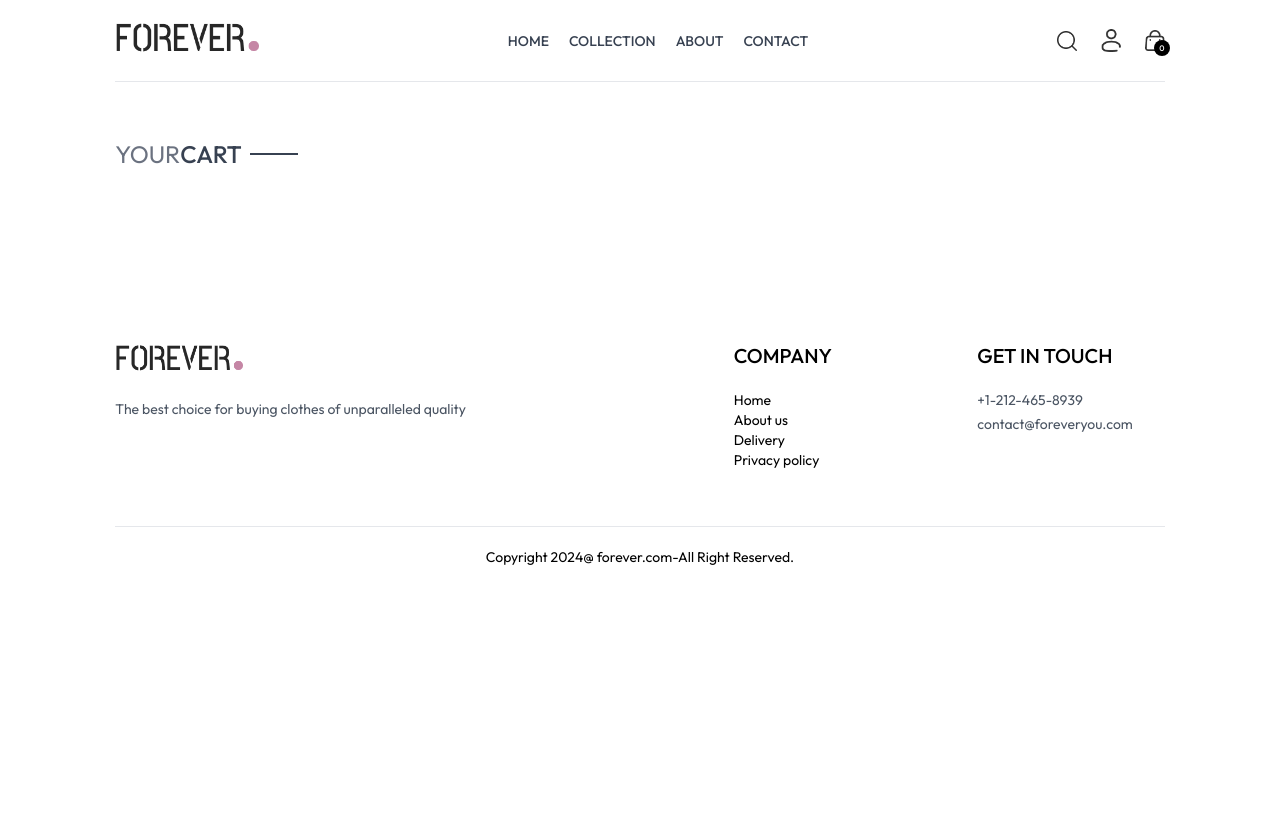
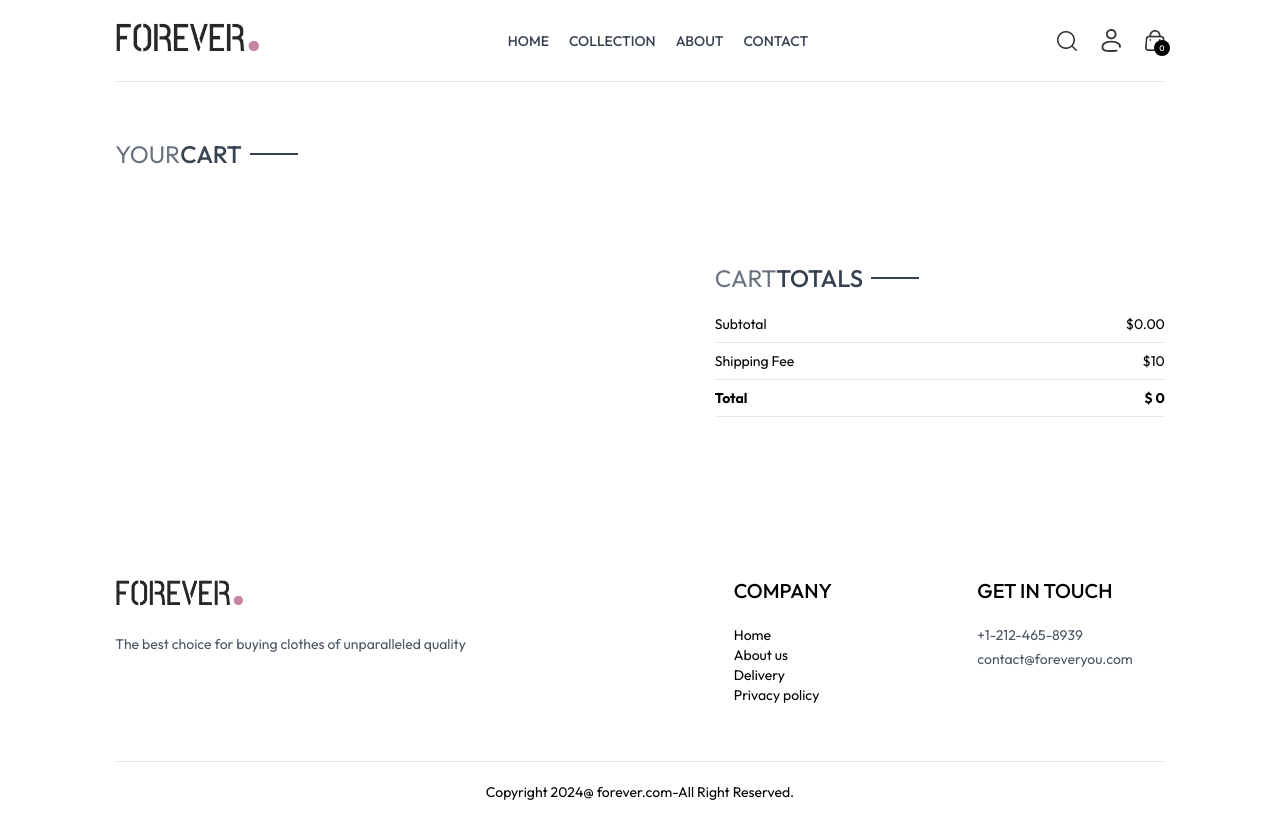
Before and after one commit to ALIGHASSOUN/E-commerce, a React (Vite) app in the folder frontend/: page /cart in a window 1280 px wide. Shown: the top 838 px of the page. Before the commit the page ends 800 px from the top, so only its background shows below. Built offline with nearby package versions, Linux system fonts and the light colour scheme.

Commit message:
fixing some bugs

```diff
--- a/frontend/src/components/CartTotal.jsx
+++ b/frontend/src/components/CartTotal.jsx
@@ -16,6 +16,7 @@ const CartTotal = () => {
             {currency}
             {getCartAmount()}.00
           </p>
+        </div>
         <hr />
         <div className="flex justify-between">
           <p>Shipping Fee</p>
@@ -24,7 +25,15 @@ const CartTotal = () => {
             {delivery_fee}
           </p>
         </div>
+        <hr />
+        <div className="flex justify-between">
+          <b>Total</b>
+          <b>
+            {currency}{" "}
+            {getCartAmount() === 0 ? 0 : getCartAmount() + delivery_fee}
+          </b>
         </div>
+        <hr />
       </div>
     </div>
   );
--- a/frontend/src/context/ShopContext.jsx
+++ b/frontend/src/context/ShopContext.jsx
@@ -58,7 +58,7 @@ const ShopContextProvider = (props) => {
     setCartItems(cartData);
   };
 
-  const gatCartAmount = async () => {
+  const getCartAmount = () => {
     let totalAmount = 0;
     for (const items in cartItems) {
       let itemInfo = products.find((product) => product._id === items._id);
@@ -88,7 +88,7 @@ const ShopContextProvider = (props) => {
     addToCart,
     getCartCount,
     updateQuantity,
-    gatCartAmount,
+    getCartAmount,
   };
   return (
     <ShopContext.Provider value={value}>{props.children}</ShopContext.Provider>
--- a/frontend/src/pages/Cart.jsx
+++ b/frontend/src/pages/Cart.jsx
@@ -2,6 +2,7 @@ import React, { useContext, useEffect, useState } from "react";
 import { ShopContext } from "../context/ShopContext";
 import Title from "../components/Title";
 import { assets } from "../assets/assets/assets";
+import CartTotal from "../components/CartTotal";
 
 const Cart = () => {
   const { products, currency, cartItems, updateQuantity } =
@@ -80,6 +81,11 @@ const Cart = () => {
           );
         })}
       </div>
+      <div className="flex justify-end my-20">
+        <div className="w-full sm:w-[450px] ">
+          <CartTotal />
+        </div>
+      </div>
     </div>
   );
 };
```
Lines whose indentation alone changed are shown as unchanged.
